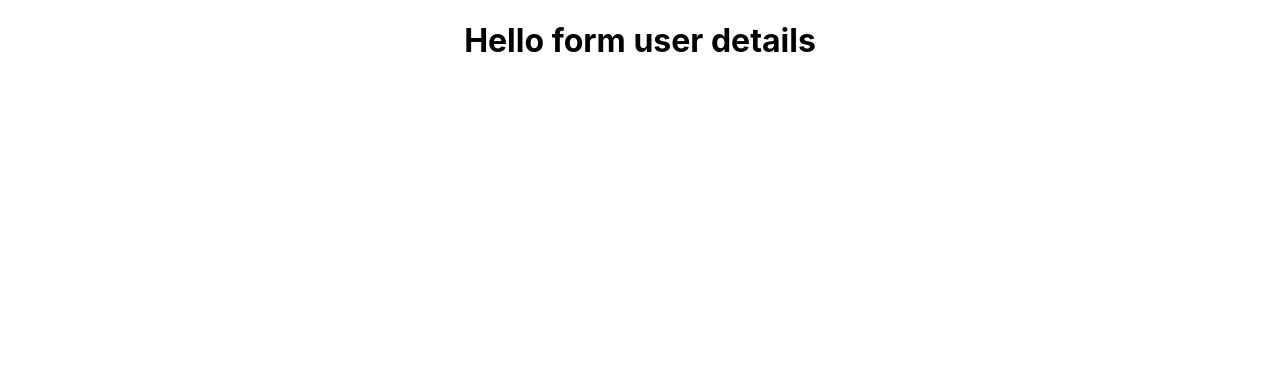
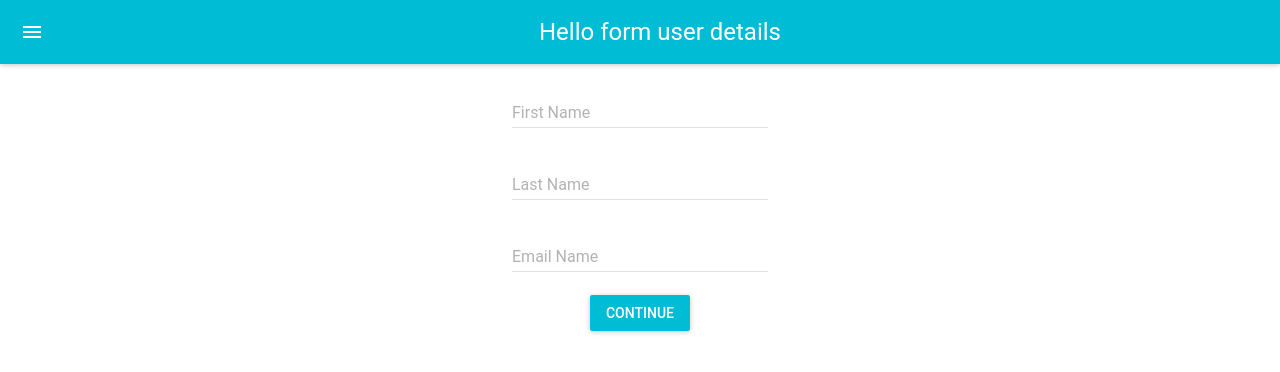
Before and after one commit to aleksanderwalczuk/MultiScreenForm, a React (Create React App) app: page / in a window 1280 px wide. Shown: the top 372 px of the page. Built offline with nearby package versions, Linux system fonts and the light colour scheme.

Commit message:
FormUserDetails: added Material Components

```diff
--- a/src/components/FormUserDetails.js
+++ b/src/components/FormUserDetails.js
@@ -1,12 +1,57 @@
 import React, {Component} from "react";
+import MuiThemeProvider from 'material-ui/styles/MuiThemeProvider'
+import AppBar from 'material-ui/AppBar'
+import TextField from 'material-ui/TextField'
+import RaisedButton from 'material-ui/RaisedButton'
 
-export class FormUserDetails extends Component{
+export class FormUserDetails extends Component {
+
+    continue = e => {
+        e.preventDefault()
+        console.log(this.props.nextStep())
+        this.props.nextStep()
+    }
+
     render() {
+        const {values, handleChange} = this.props
         return (
-            <div>
-                <h1>Hello form user details</h1>
-            </div>
+            <MuiThemeProvider>
+                <>
+                    <AppBar title={'Hello form user details'} />
+                    <div style={{display: "flex", flexDirection: "column", alignItems: "center"}}>
+                        <TextField
+                            hintText={"Enter your first name"}
+                            floatingLabelText={"First Name"}
+                            onChange={handleChange('firstName')}
+                            defaultValue={values.firstName}
+                        />
+                        <TextField
+                            hintText={"Enter your last name"}
+                            floatingLabelText={"Last Name"}
+                            onChange={handleChange('lastName')}
+                            defaultValue={values.lastName}
+                        />
+                        <TextField
+                            hintText={"Enter your email name"}
+                            floatingLabelText={"Email Name"}
+                            onChange={handleChange('email')}
+                            defaultValue={values.email}
+                        />
+                        <RaisedButton
+                            label={"Continue"}
+                            primary={true}
+                            style={styles.button}
+                            onClick={this.continue}
+                            />
+                    </div>
+                </>
+            </MuiThemeProvider>
         )
+    }
+}
+const styles = {
+    button: {
+        margin: 15
     }
 }
 
```
